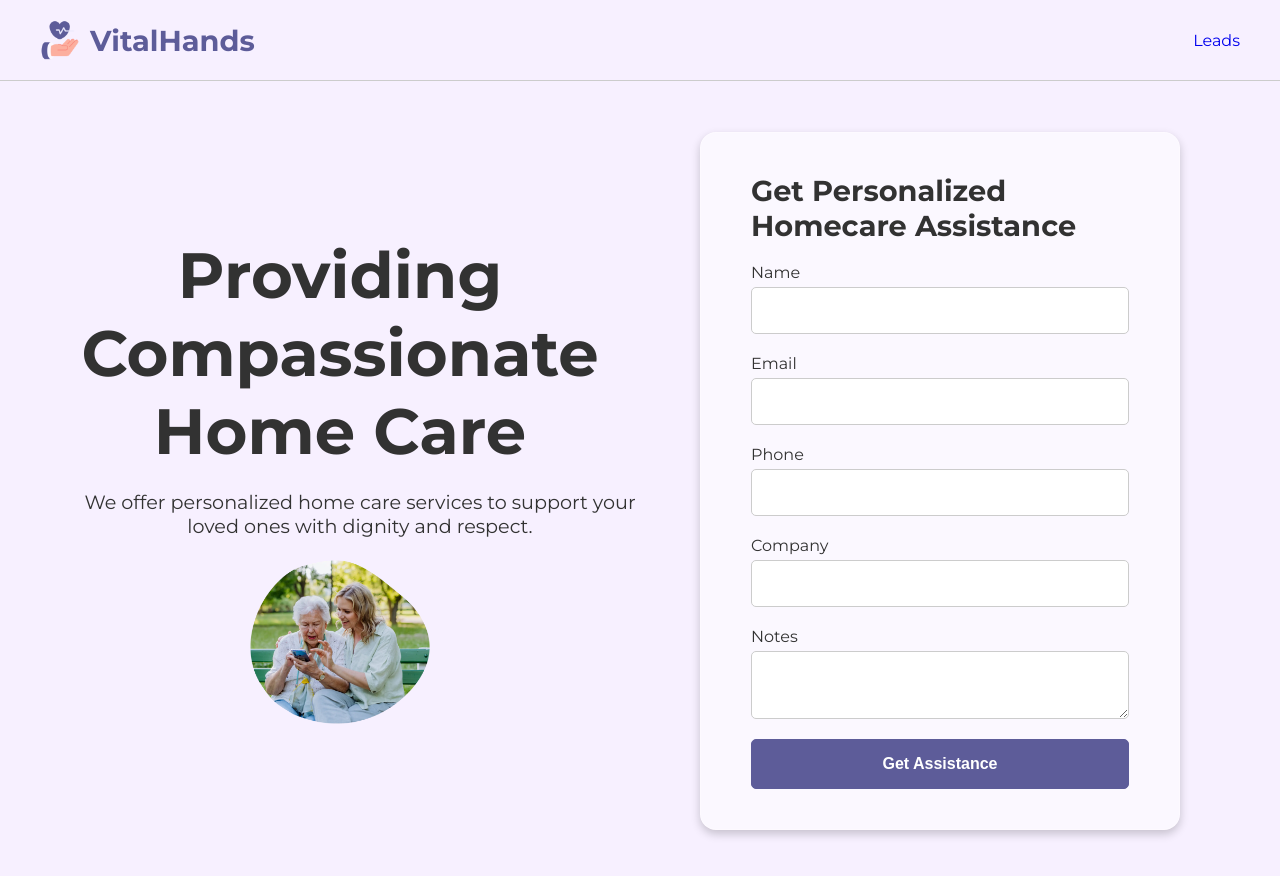
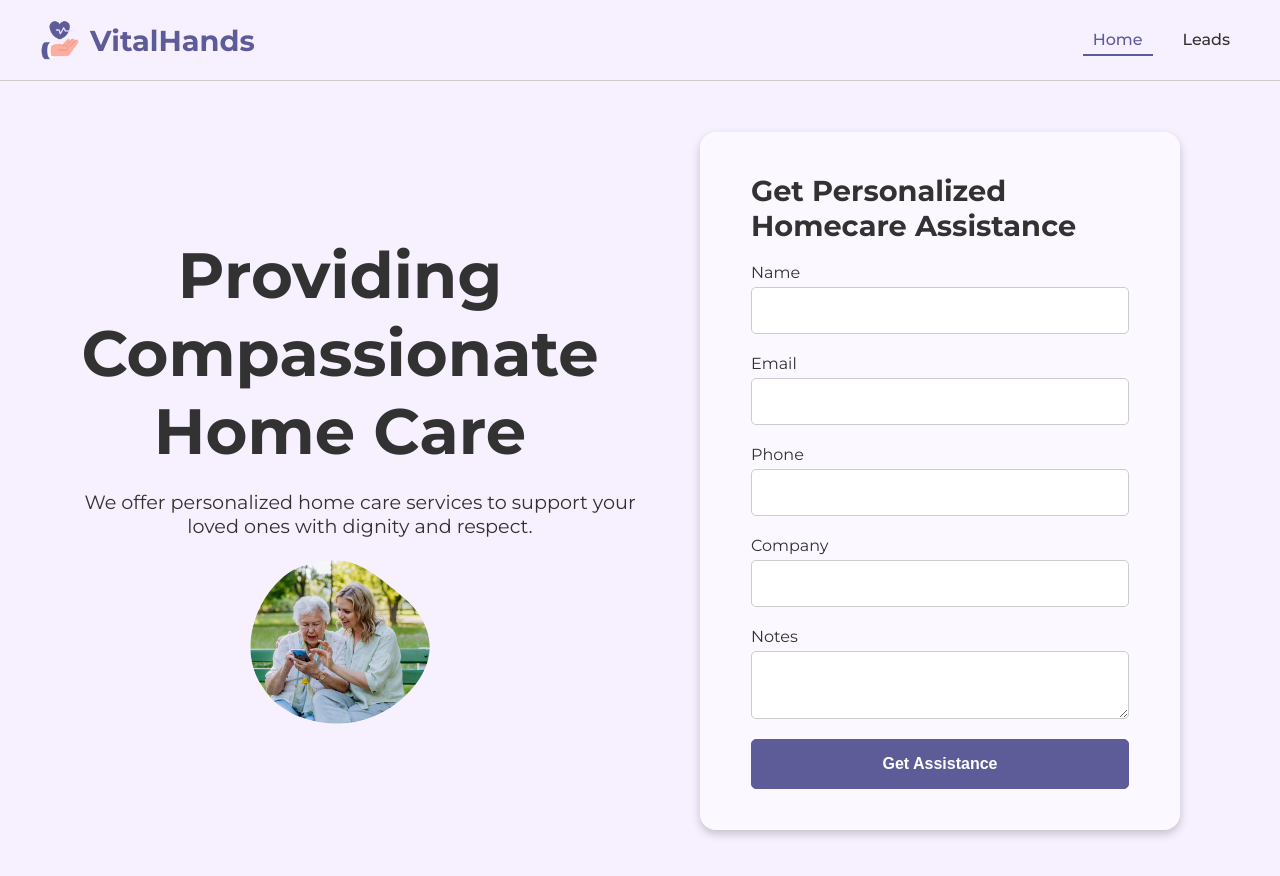
Before and after one commit to ahmedbashir-dev/leads-management-frontend, a React (Vite) app: page / in a window 1280 px wide. Shown: the top 876 px of the page. Built offline with nearby package versions, Linux system fonts and the light colour scheme; no server answers.

Commit message:
Nav styles

```diff
--- a/src/components/Header.jsx
+++ b/src/components/Header.jsx
@@ -1,4 +1,4 @@
-import { Link } from "react-router-dom";
+import { Link, NavLink } from "react-router-dom";
 import logo from "../assets/health.png";
 
 export default function Header() {
@@ -10,8 +10,13 @@ export default function Header() {
                     VitalHands
                 </h2>
             </div>
-            <nav>
-                <Link to="/leads">Leads</Link>
+            <nav className="nav">
+                <NavLink to="/" className={({ isActive }) => isActive ? "nav-link active" : "nav-link"}>
+                    Home
+                </NavLink>
+                <NavLink to="/leads" className={({ isActive }) => isActive ? "nav-link active" : "nav-link"}>
+                    Leads
+                </NavLink>
             </nav>
         </header>
     )
--- a/src/index.css
+++ b/src/index.css
@@ -374,7 +374,9 @@ header a:hover{
   }
 }
 
-
+/**
+  * Loader styles
+  */
 .loader {
   position: absolute;
   top: 50%;
@@ -408,3 +410,32 @@ header a:hover{
   50% {clip-path: inset(0)}
   to {clip-path: inset(0 0 0 100%)}
 }
+
+/**
+ * Nav
+ */
+
+ .nav{
+  display: flex;
+  justify-content: space-between;
+  gap: 20px;
+ }
+
+ .nav-link {
+  text-decoration: none;
+  color: var(--primary-color);
+  font-size: 16px;
+  font-weight: 500;
+  padding: 5px 10px;
+  transition: color 0.3s ease-in-out;
+}
+
+.nav-link:hover {
+  color: var(--secondary-color);
+  text-decoration: none;
+}
+
+.active {
+  color: var(--secondary-color);
+  border-bottom: 2px solid var(--secondary-color);
+}
```
